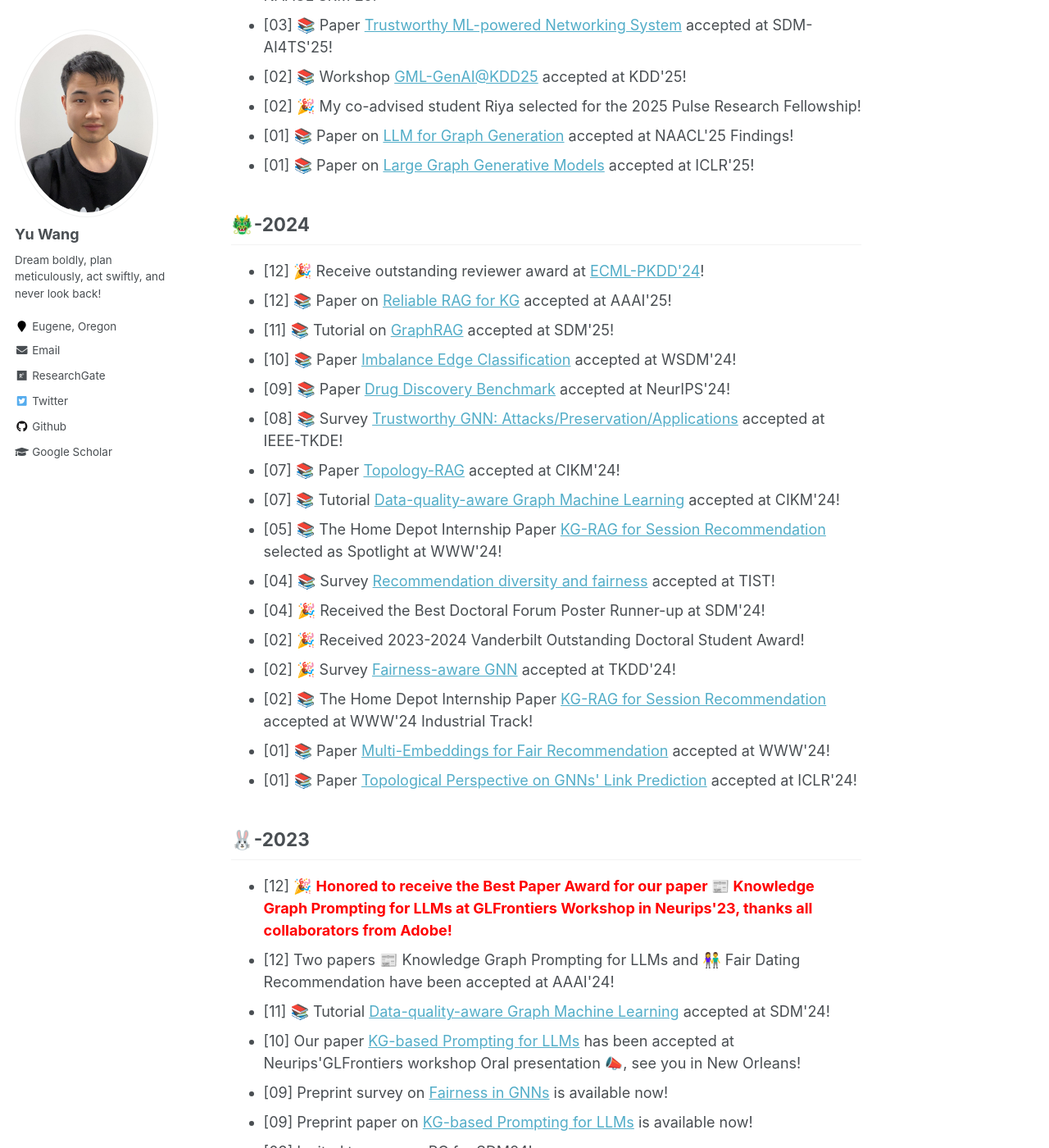
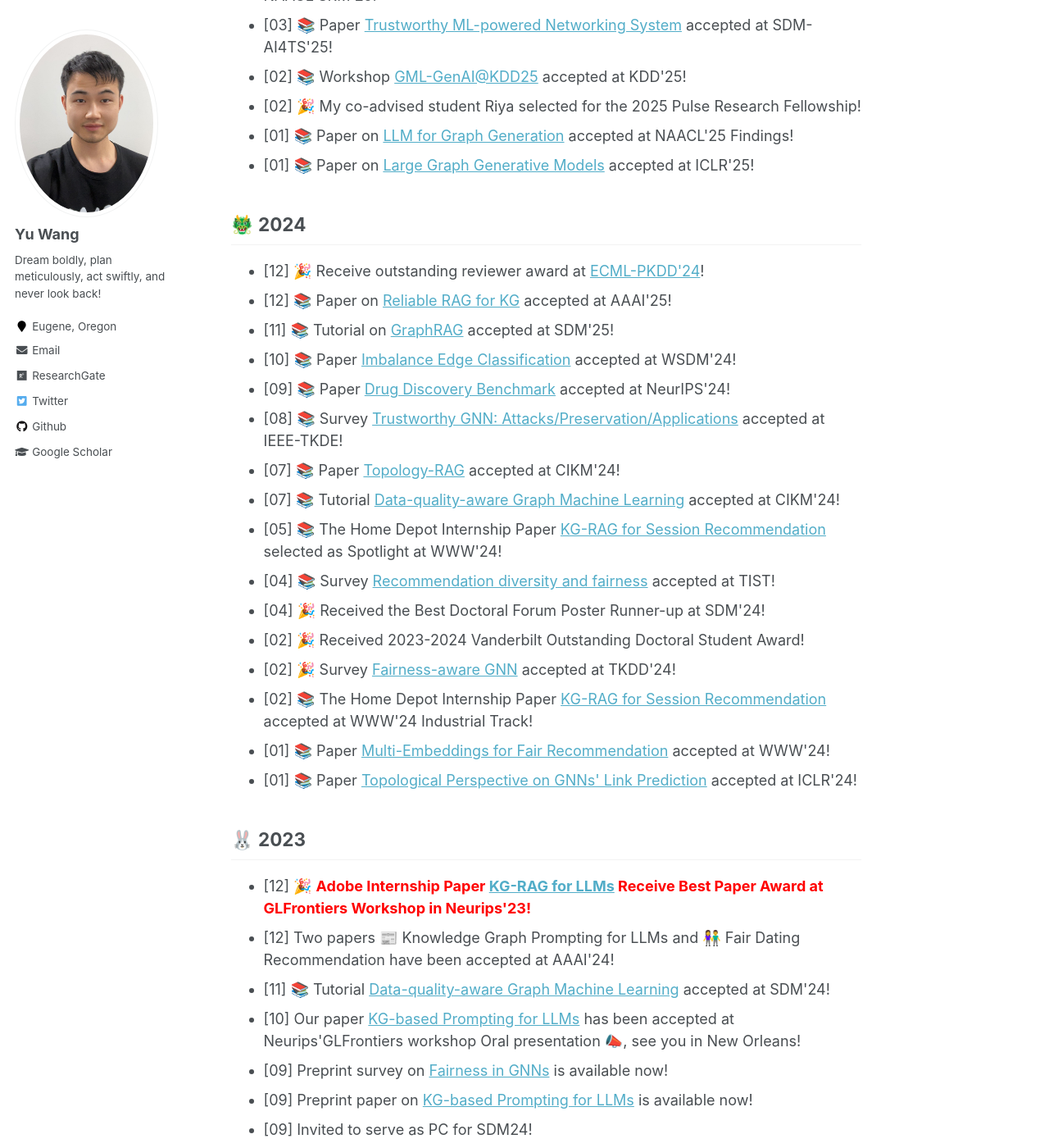
Before and after one commit to yuwang0103/yuwang0103.github.io, a Jekyll site: the page built from _pages/about.md, in a window 1280 px wide and 1400 px high, scrolled down 1487 px. Shown: the whole window at 82% size. Built offline with Jekyll 4.4.1, drawn with Linux system fonts in a browser that asks for light colours.

Commit message:
Update about.md

```diff
--- a/_pages/about.md
+++ b/_pages/about.md
@@ -31,7 +31,7 @@ News
 <!-- 📢📢📢 <span style="color:red">**Call for Paper:**</span> We are organizing the MLoG-GenAI Workshop: <a href='https://mlgraphworkshop.github.io/'>Machine Learning on Graphs in the Era of Generative Artificial Intelligence</a> at KDD 2025! If you are working in relevant directions, don’t hesitate to submit your paper! -->
 
 
-🐍-2025
+🐍 2025
 -----
 <ul>
 <li>[07] 🎉 Received KDD Outstanding Dissertation Award Honorable Mention!</li>
@@ -53,7 +53,7 @@ News
 <li>[01] 📚 Paper on <a href='https://openreview.net/forum?id=c01YB8pF0s'>Large Graph Generative Models</a> accepted at ICLR'25!</li>
 </ul>
 
-🐲-2024
+🐲 2024
 -----
 <ul>
 <li>[12] 🎉 Receive outstanding reviewer award at <a href='https://ecmlpkdd.org/2024/organisation-area-chairs-and-reviewers/'>ECML-PKDD'24</a>!</li>
@@ -74,10 +74,10 @@ News
 <li>[01] 📚 Paper <a href='https://arxiv.org/abs/2310.04612'>Topological Perspective on GNNs' Link Prediction</a> accepted at ICLR'24!</li>
 </ul>
 
-🐰-2023
+🐰 2023
 -----
 <ul>
-<li>[12] 🎉 <span style="color:red"><b>Honored to receive the Best Paper Award for our paper 📰 Knowledge Graph Prompting for LLMs at GLFrontiers Workshop in Neurips'23, thanks all collaborators from Adobe!</b></span></li>
+<li>[12] 🎉 <span style="color:red"><b>Adobe Internship Paper <a href='https://ojs.aaai.org/index.php/AAAI/article/view/29889'>KG-RAG for LLMs</a> Receive Best Paper Award at GLFrontiers Workshop in Neurips'23!</b></span></li>
 <li>[12] Two papers 📰 Knowledge Graph Prompting for LLMs and 👫 Fair Dating Recommendation have been accepted at AAAI'24!</li>
 <li>[11] 📚 Tutorial <a href='https://yuwang0103.github.io/_pages/tutorial_ppt.pdf'>Data-quality-aware Graph Machine Learning</a> accepted at SDM'24!</li>
 <li>[10] Our paper <a href='https://arxiv.org/abs/2308.11730'>KG-based Prompting for LLMs</a> has been accepted at Neurips'GLFrontiers workshop Oral presentation 📣, see you in New Orleans!</li>
```
